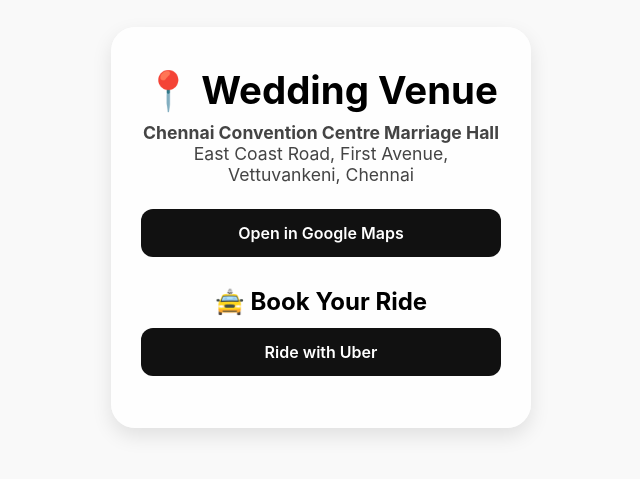
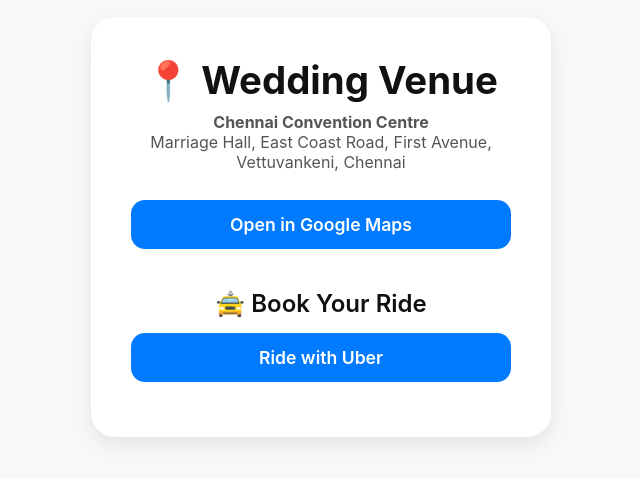
Before and after one commit to jaswanttj/jasjyowedding, a plain HTML site: page index.html in a window 1280 px wide. Shown: the part 173-652 px from the top of the page, without its empty margins (319-959 px from the left). Drawn offline with Linux system fonts and the light colour scheme; a web font is replaced by a local one.

Commit message:
index.html

```diff
--- a/index.html
+++ b/index.html
@@ -2,10 +2,10 @@
 <html lang="en">
 <head>
   <meta charset="UTF-8" />
-  <meta name="viewport" content="width=device-width, initial-scale=1.0" />
+  <meta name="viewport" content="width=device-width, initial-scale=1" />
   <title>Wedding Venue Directions</title>
   <style>
-    @import url('https://fonts.googleapis.com/css2?family=Montserrat:wght@400;600;700&display=swap');
+    @import url('https://fonts.googleapis.com/css2?family=SF+Pro+Display:wght@400;600;700&display=swap');
 
     * {
       margin: 0;
@@ -13,82 +13,84 @@
       box-sizing: border-box;
     }
 
-    body {
-      font-family: -apple-system, BlinkMacSystemFont, 'SF Pro Display', 'Montserrat', sans-serif;
-      background: #f9f9f9;
+    body, html {
+      height: 100%;
+      font-family: 'SF Pro Display', 'Helvetica Neue', sans-serif;
+      background-color: #f8f8f8;
       color: #111;
       display: flex;
       justify-content: center;
       align-items: center;
-      min-height: 100vh;
       padding: 20px;
     }
 
     .container {
-      background: #ffffffcc;
+      max-width: 460px;
+      width: 100%;
+      background: white;
       border-radius: 24px;
-      box-shadow: 0 8px 20px rgba(0,0,0,0.1);
+      box-shadow: 0 8px 20px rgba(0,0,0,0.08);
       padding: 40px 30px;
       text-align: center;
-      animation: fadeIn 1.2s ease forwards;
-      max-width: 420px;
-      width: 100%;
-      backdrop-filter: blur(10px);
+      animation: fadeIn 1s ease forwards;
     }
 
     h1 {
       font-weight: 700;
       font-size: 2.4rem;
-      color: #000;
+      color: #111;
       margin-bottom: 8px;
     }
 
     p.location {
-      font-size: 1.1rem;
-      color: #444;
-      margin-bottom: 24px;
+      font-size: 1rem;
+      margin-bottom: 28px;
+      color: #555;
     }
 
     a.button {
       display: block;
-      background: #111;
-      color: #fff;
+      margin: 15px auto;
+      padding: 14px 0;
+      width: 100%;
+      max-width: 380px;
+      font-weight: 600;
+      font-size: 1.1rem;
+      color: white;
+      background: #007AFF;
+      border-radius: 14px;
       text-decoration: none;
-      border-radius: 12px;
-      padding: 14px;
-      margin: 12px 0;
-      font-size: 1rem;
-      font-weight: 600;
-      transition: 0.3s ease;
+      transition: background 0.3s ease;
     }
 
     a.button:hover {
-      background: #444;
+      background: #005FCC;
     }
 
     h2 {
+      margin-top: 40px;
+      font-weight: 600;
       font-size: 1.5rem;
-      color: #000;
-      margin-top: 30px;
+      color: #111;
     }
 
     @keyframes fadeIn {
-      0% {
+      from {
         opacity: 0;
-        transform: translateY(30px);
+        transform: translateY(20px);
       }
-      100% {
+      to {
         opacity: 1;
         transform: translateY(0);
       }
     }
 
     @media (max-width: 480px) {
+      .container {
+        padding: 30px 20px;
+      }
       h1 {
         font-size: 2rem;
-      }
-      .container {
-        padding: 30px 20px;
       }
     }
   </style>
@@ -96,17 +98,15 @@
 <body>
   <div class="container">
     <h1>📍 Wedding Venue</h1>
-    <p class="location">
-      <strong>Chennai Convention Centre Marriage Hall</strong><br>
-      East Coast Road, First Avenue, Vettuvankeni, Chennai
-    </p>
+    <p class="location"><strong>Chennai Convention Centre</strong><br>Marriage Hall, East Coast Road, First Avenue, Vettuvankeni, Chennai</p>
 
-    <a class="button" href="https://www.google.com/maps?q=Chennai+Convention+Centre+Marriage+Hall,+East+Coast+Road,+First+Avenue,+Vettuvankeni,+Chennai" target="_blank" rel="noopener noreferrer">
+    <a class="button" href="https://www.google.com/maps/search/?api=1&query=12.934806535298414,80.25201690105419" target="_blank" rel="noopener noreferrer">
       Open in Google Maps
     </a>
 
     <h2>🚖 Book Your Ride</h2>
-    <a class="button" href="https://m.uber.com/ul/?action=setPickup&pickup=my_location&dropoff[latitude]=12.943072&dropoff[longitude]=80.256477&dropoff[nickname]=Chennai%20Convention%20Centre%20Marriage%20Hall" target="_blank" rel="noopener noreferrer">
+
+    <a class="button" href="https://m.uber.com/ul/?action=setPickup&pickup=my_location&dropoff[latitude]=12.934806535298414&dropoff[longitude]=80.25201690105419&dropoff[nickname]=Chennai%20Convention%20Centre" target="_blank" rel="noopener noreferrer">
       Ride with Uber
     </a>
   </div>
```
